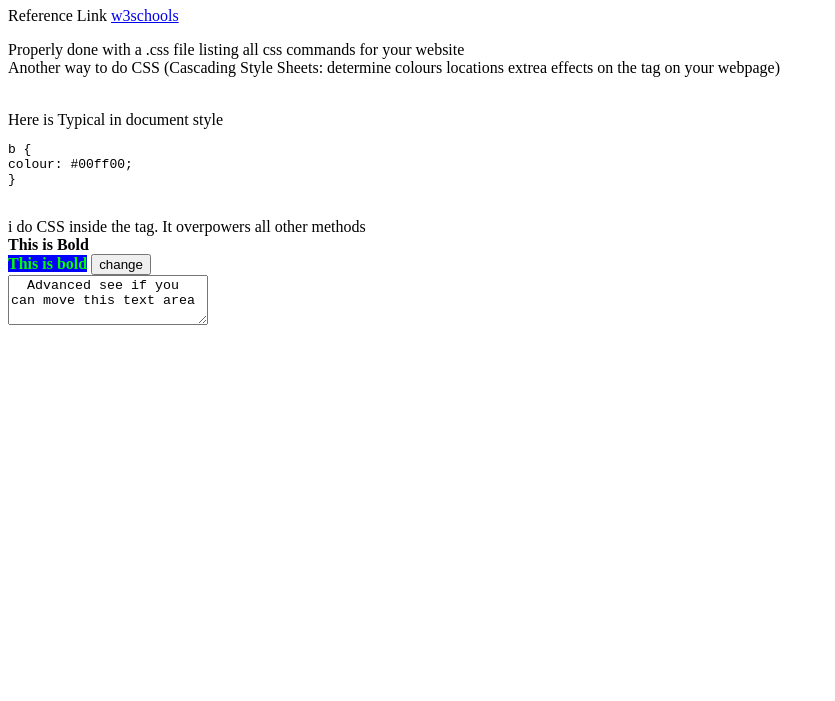
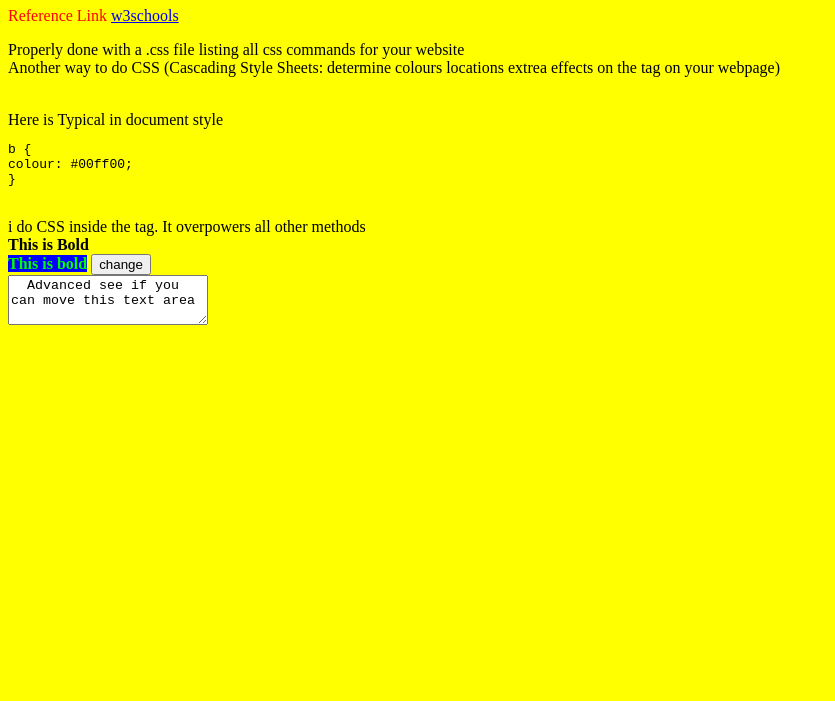
Before and after one commit to MiloMoore/gamedev2022-23Milo, a plain HTML site: page public/T1A04-CSS-by-Milo.html in a window 1280 px wide. Shown: the part 99-800 px from the top of the page, without its empty margins (0-835 px from the left). Drawn offline with Linux system fonts and the light colour scheme.

Commit message:
Update T1A04-CSS-by-Milo.html

```diff
--- a/public/T1A04-CSS-by-Milo.html
+++ b/public/T1A04-CSS-by-Milo.html
@@ -1,7 +1,7 @@
 Version 0.0.5</br>
 <h1 align=center>T1A04 CSS by Milo</h1>
 
-<body style="p color:red;"
+<p style="color:red;"
       </body>
 <body style="background-color:yellow;"
 
```
